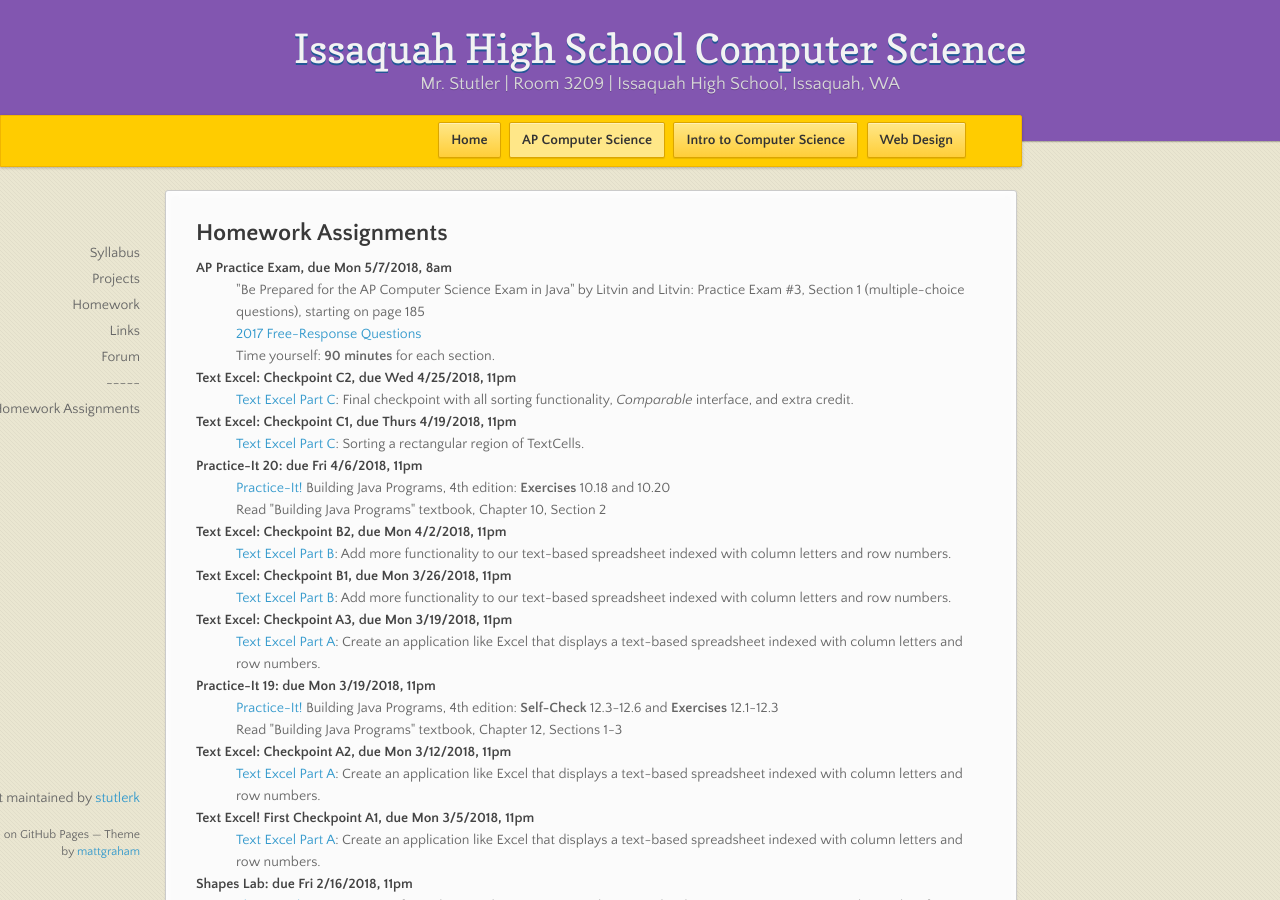
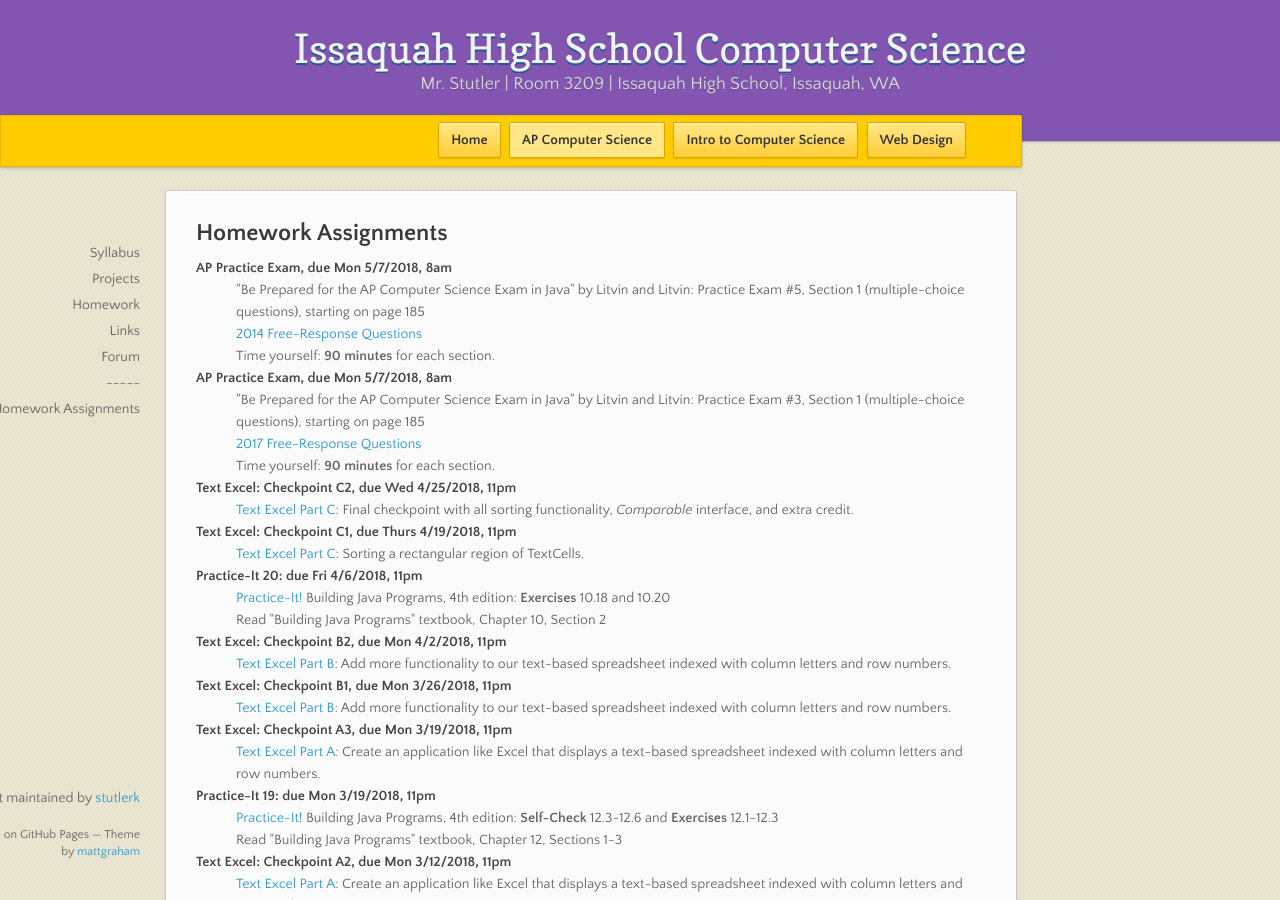
Before and after one commit to stutlerk/ihs-website, a Jekyll site: the page built from _apcs/homework.html, in a window 1280 px wide and 900 px high. Built offline with Jekyll 4.4.1, drawn with Linux system fonts in a browser that asks for light colours; nearby versions of some CDN libraries.

Commit message:
Update homework.html

```diff
--- a/_apcs/homework.html
+++ b/_apcs/homework.html
@@ -6,6 +6,11 @@
 <section>
 <h2>Homework Assignments</h2>
   <dl>
+    <dt>AP Practice Exam, due Mon 5/7/2018, 8am</dt>
+    <dd>"Be Prepared for the AP Computer Science Exam in Java" by Litvin and Litvin: Practice Exam #5, Section 1 (multiple-choice questions), starting on page 185</dd>
+    <dd><a href="https://apcentral.collegeboard.org/pdf/ap-computer-science-a-frq-2014.pdf" target="_blank">2014 Free-Response Questions</a></dd>
+    <dd>Time yourself: <b>90 minutes</b> for each section.</dd>
+
     <dt>AP Practice Exam, due Mon 5/7/2018, 8am</dt>
     <dd>"Be Prepared for the AP Computer Science Exam in Java" by Litvin and Litvin: Practice Exam #3, Section 1 (multiple-choice questions), starting on page 185</dd>
     <dd><a href="https://apcentral.collegeboard.org/pdf/ap-computer-science-a-frq-2017.pdf" target="_blank">2017 Free-Response Questions</a></dd>
```
